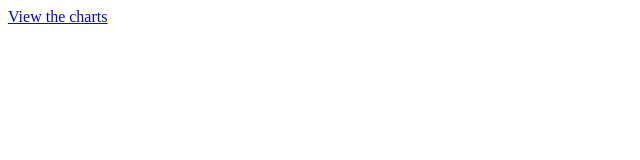
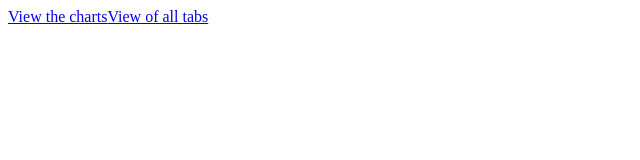
Before and after one commit to staten-island-tech/vue-open-data-ierhe, a Vue app in the folder app/: page /Main/1 in a window 1280 px wide. Before the commit this address had no page. Shown: the top 160 px of the page, without its empty margins (0-640 px from the left). Built offline with nearby package versions, Linux system fonts and the light colour scheme.

Commit message:
Update App.vue

```diff
--- a/app/src/App.vue
+++ b/app/src/App.vue
@@ -1,11 +1,14 @@
 <template>
-  <RouterLink to="/ChartsPage">View the charts</RouterLink>
+  <RouterLink to="/charts">View the charts</RouterLink>
+  <RouterLink to="/">View of all tabs</RouterLink>
   <RouterView />
 </template>
 
 <script setup>
 import { RouterLink } from 'vue-router';
 
+
+
 </script>
 
 <style scoped>
```
